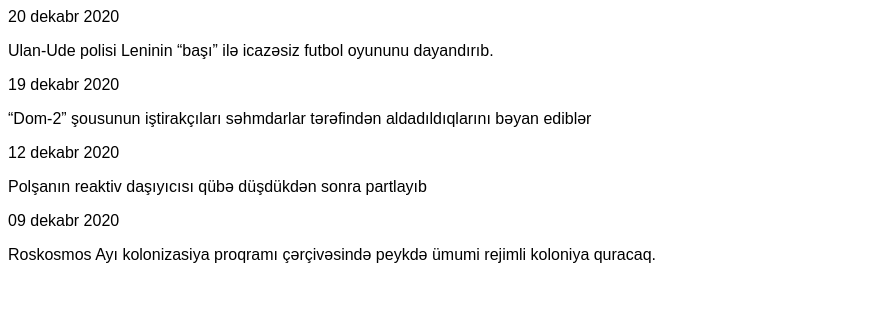
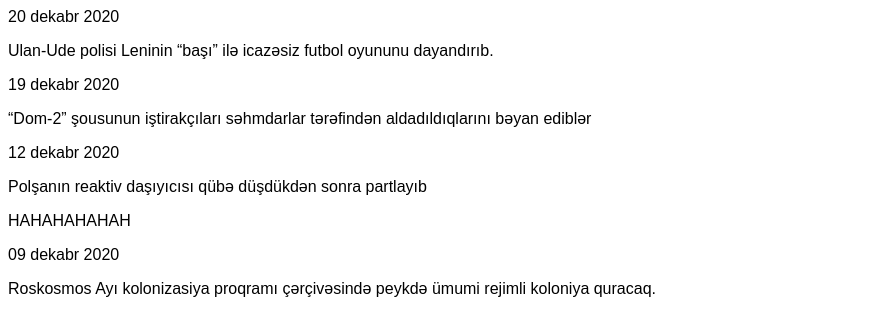
Before and after one commit to GasimovOrkhan/TASK-15, a plain HTML site: page index.html in a window 1280 px wide. Shown: the part 180-516 px from the top of the page, without its empty margins (0-881 px from the left). Drawn offline with Linux system fonts and the light colour scheme.

Commit message:
i added hahahah

```diff
--- a/index.html
+++ b/index.html
@@ -20,6 +20,7 @@
 
     <p><p>12 dekabr 2020</p>
     Polşanın reaktiv daşıyıcısı qübə düşdükdən sonra partlayıb</p>
+    <p>HAHAHAHAHAH</p>
 
     <p><p>09 dekabr 2020</p>
     Roskosmos Ayı kolonizasiya proqramı çərçivəsində peykdə ümumi rejimli koloniya quracaq.</p>
```
